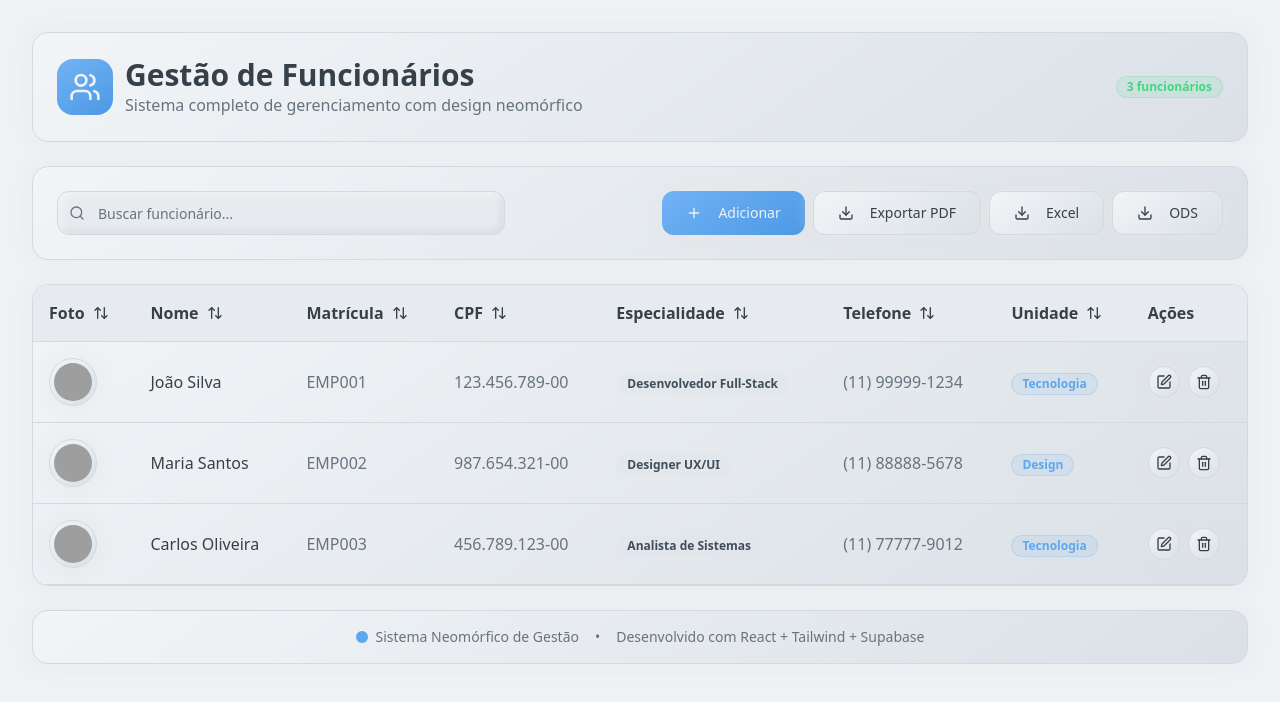
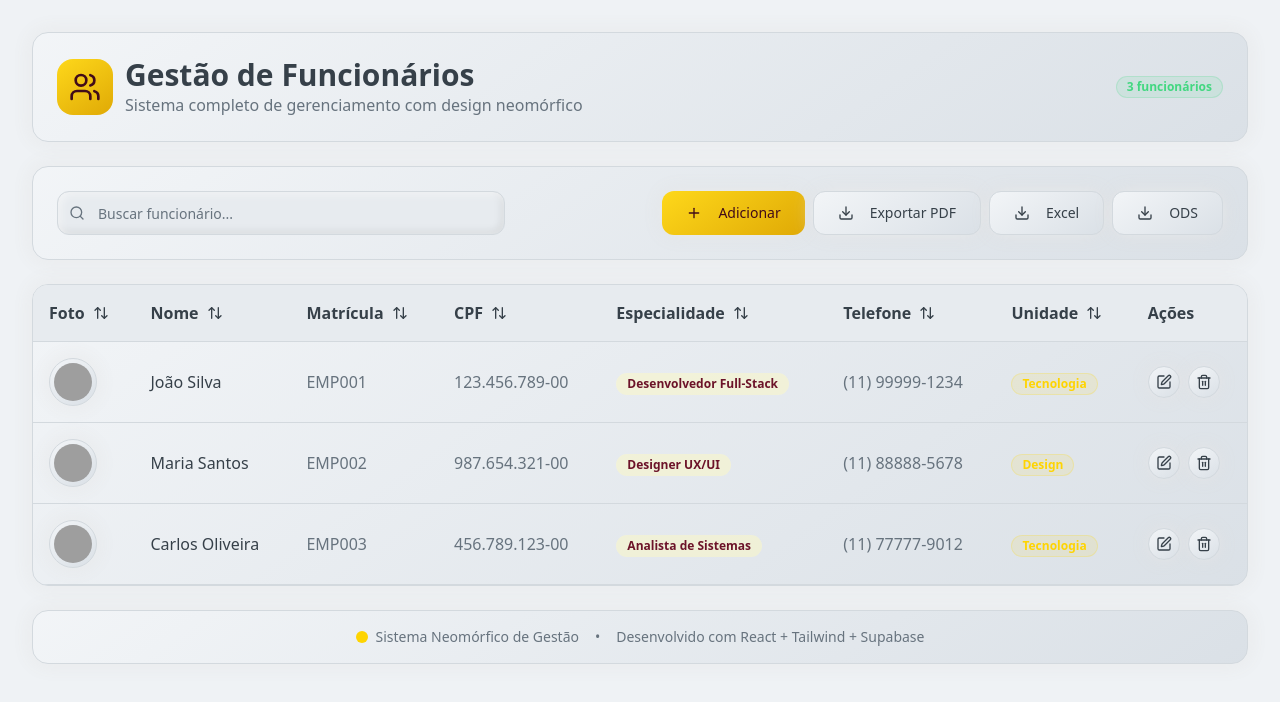
Before and after one commit to RenattoHenrique/neomorphic-crew-hub, a React (Vite) app: page / in a window 1280 px wide. Shown: the top 702 px of the page. Built offline with nearby package versions, Linux system fonts and the light colour scheme; grey boxes are pictures that could not be loaded.

Commit message:
Refactor: Update color palette
Update the color palette to include #fed001 and #79132b, and their variants.

```diff
--- a/src/index.css
+++ b/src/index.css
@@ -21,15 +21,15 @@ Todas as cores devem estar em HSL.
     --card: 210 20% 92%;
     --card-foreground: 210 15% 25%;
 
-    /* Primary Colors - Azul suave */
-    --primary: 210 80% 65%;
-    --primary-foreground: 210 25% 95%;
-    --primary-pressed: 210 75% 55%;
+    /* Primary Colors - Amarelo Dourado */
+    --primary: 50 99% 50%;
+    --primary-foreground: 345 70% 15%;
+    --primary-pressed: 45 95% 45%;
 
-    /* Secondary Colors */
-    --secondary: 210 15% 85%;
-    --secondary-foreground: 210 15% 35%;
-    --secondary-pressed: 210 10% 75%;
+    /* Secondary Colors - Vermelho Escuro */
+    --secondary: 345 70% 28%;
+    --secondary-foreground: 50 99% 95%;
+    --secondary-pressed: 345 75% 22%;
 
     /* Success Color */
     --success: 145 65% 55%;
@@ -49,13 +49,13 @@ Todas as cores devem estar em HSL.
     --muted-foreground: 210 10% 45%;
 
     /* Accent Colors */
-    --accent: 210 25% 90%;
-    --accent-foreground: 210 15% 30%;
+    --accent: 55 95% 88%;
+    --accent-foreground: 345 70% 25%;
 
     /* Border and Input */
     --border: 210 15% 85%;
     --input: 210 20% 92%;
-    --ring: 210 80% 65%;
+    --ring: 50 99% 50%;
 
     /* Neomorphic Shadows */
     --shadow-light: 0 0 20px rgba(255, 255, 255, 0.7);
@@ -66,7 +66,7 @@ Todas as cores devem estar em HSL.
     /* Gradients */
     --gradient-surface: linear-gradient(145deg, hsl(210 25% 96%), hsl(210 20% 88%));
     --gradient-pressed: linear-gradient(145deg, hsl(210 15% 85%), hsl(210 25% 95%));
-    --gradient-primary: linear-gradient(145deg, hsl(210 85% 70%), hsl(210 75% 60%));
+    --gradient-primary: linear-gradient(145deg, hsl(50 99% 55%), hsl(45 95% 45%));
 
     /* Border Radius */
     --radius: 1rem;
@@ -100,13 +100,13 @@ Todas as cores devem estar em HSL.
     --card: 210 20% 18%;
     --card-foreground: 210 25% 85%;
 
-    --primary: 210 75% 55%;
-    --primary-foreground: 210 15% 15%;
-    --primary-pressed: 210 70% 45%;
+    --primary: 50 95% 60%;
+    --primary-foreground: 345 70% 15%;
+    --primary-pressed: 45 90% 50%;
 
-    --secondary: 210 15% 25%;
-    --secondary-foreground: 210 25% 75%;
-    --secondary-pressed: 210 20% 15%;
+    --secondary: 345 65% 35%;
+    --secondary-foreground: 50 99% 95%;
+    --secondary-pressed: 345 70% 25%;
 
     --success: 145 55% 45%;
     --success-foreground: 210 15% 15%;
@@ -121,12 +121,12 @@ Todas as cores devem estar em HSL.
     --muted: 210 15% 25%;
     --muted-foreground: 210 10% 65%;
 
-    --accent: 210 20% 22%;
-    --accent-foreground: 210 25% 80%;
+    --accent: 55 90% 35%;
+    --accent-foreground: 50 99% 95%;
 
     --border: 210 15% 25%;
     --input: 210 20% 18%;
-    --ring: 210 75% 55%;
+    --ring: 50 95% 60%;
 
     --shadow-light: 0 0 20px rgba(255, 255, 255, 0.05);
     --shadow-dark: 0 0 20px rgba(0, 0, 0, 0.3);
@@ -135,7 +135,7 @@ Todas as cores devem estar em HSL.
 
     --gradient-surface: linear-gradient(145deg, hsl(210 20% 20%), hsl(210 15% 16%));
     --gradient-pressed: linear-gradient(145deg, hsl(210 15% 12%), hsl(210 20% 20%));
-    --gradient-primary: linear-gradient(145deg, hsl(210 80% 60%), hsl(210 70% 50%));
+    --gradient-primary: linear-gradient(145deg, hsl(50 95% 65%), hsl(45 90% 55%));
   }
 }
 
```
